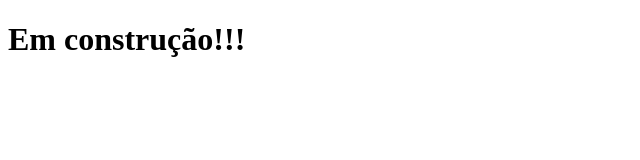
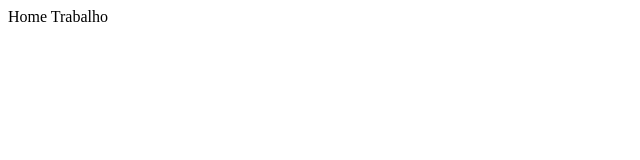
Before and after one commit to byenzinnn/aula-git-com-github, a plain HTML site: page index.html in a window 1280 px wide. Shown: the whole page, without its empty margins (0-640 px from the left). Drawn offline with Linux system fonts and the light colour scheme.

Commit message:
Adicionado o menu

```diff
--- a/index.html
+++ b/index.html
@@ -6,6 +6,11 @@
     <title>Entendendo o Git e GitHub</title>
 </head>
 <body>
-    <h1>Em construção!!!</h1>
+    <header>
+        <nav>
+            <span>Home</span>
+            <span>Trabalho</span>
+        </nav>
+    </header>
 </body>
 </html>
```
